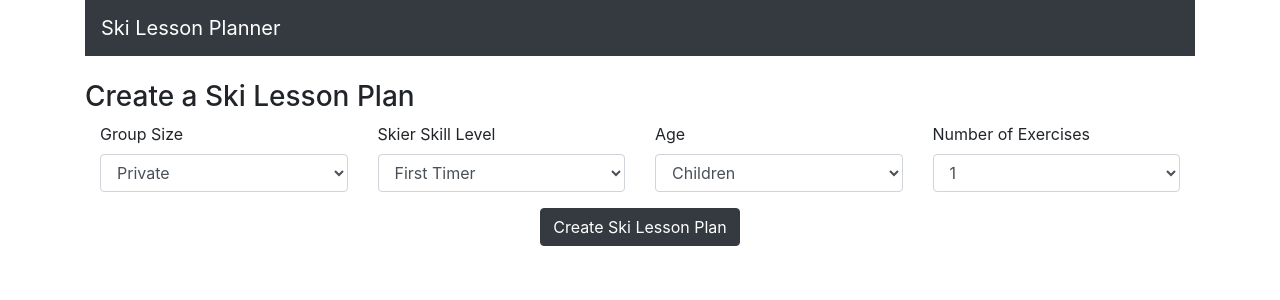
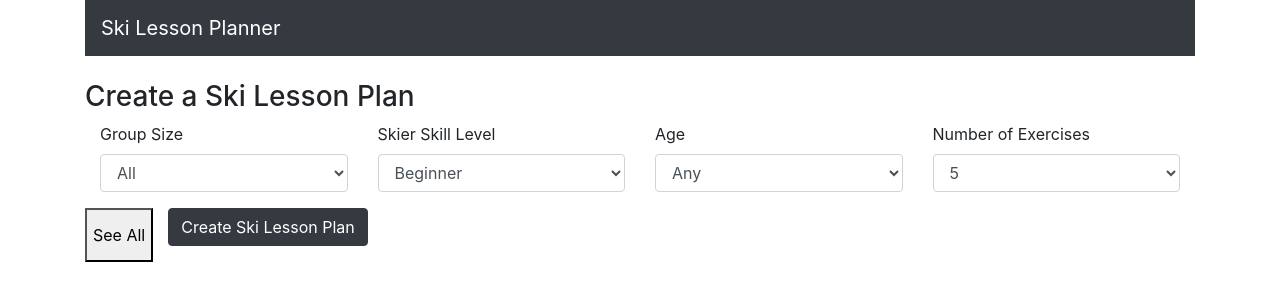
Before and after one commit to liannedls/ski_app, a React (Create React App) app in the folder client/: page / in a window 1280 px wide. Shown: the top 300 px of the page. Built offline with nearby package versions, Linux system fonts and the light colour scheme.

Commit message:
add see all functionality

```diff
--- a/client/src/components/create-exercise.component.js
+++ b/client/src/components/create-exercise.component.js
@@ -17,19 +17,20 @@ export default class CreateExercise extends Component {
     this.onChangeAge = this.onChangeAge.bind(this);
     this.onChangeExercisenum = this.onChangeExercisenum.bind(this);
     this.onSubmit = this.onSubmit.bind(this);
+    this.loadAll = this.loadAll.bind(this);
 
     this.state = {
-      groups: ['Private', 'Group', 'All'],
-      skills: ['First Timer', 'Beginner', 'Intermediate', 'Advanced'],
-      ages: ['Children', 'Adults','All'],
+      groups: ['Group', 'All'],
+      skills: ['Beginner', 'Intermediate', 'Advanced', 'First Timer'],
+      ages: ['Any', 'Children'],
       exercisenums: [1,2,3,4,5],
       exercises: [
         {name : "Malcom", description: "Reynolds", group: "Reynolds", age: "Reynolds", skill: "Reynolds"}
       ],
-      group: "Private",
-      skill: "First Timer",
-      age: "Children",
-      num: 1
+      group: "All",
+      skill: "Beginner",
+      age: "Any",
+      num: 5
     }
 
   }
@@ -64,6 +65,22 @@ export default class CreateExercise extends Component {
     console.log(this.state)
     //axios.get('https://frozen-stream-11960.herokuapp.com/exercises/',{params : {group:this.state.group, age:this.state.age, skill:this.state.skill, num:this.state.num}})
     axios.get('http://localhost:5000/exercises/',{params : {group:this.state.group, age:this.state.age, skill:this.state.skill, num:this.state.num}})
+      .then(response => {
+        console.log(response.data)
+        this.setState({ exercises: response.data })
+      })
+      .catch((error) => {
+        console.log(error);
+      })
+      this.setState({loadExercises:true})
+      //this.forceUpdate(e);
+  }
+
+  loadAll(e) {
+    e.preventDefault();
+
+    //axios.get('https://frozen-stream-11960.herokuapp.com/exercises/',{params : {group:this.state.group, age:this.state.age, skill:this.state.skill, num:this.state.num}})
+    axios.get('http://localhost:5000/exercises/all')
       .then(response => {
         console.log(response.data)
         this.setState({ exercises: response.data })
@@ -158,11 +175,15 @@ export default class CreateExercise extends Component {
         </Col>
 
         </Row>
-        <Row className = "justify-content-center">
+        <Row>
+        <button onClick={this.loadAll}>
+          See All
+        </button>
+          <Col className = "justify-content-center">
         <div className="form-group ">
           <input type="submit" value="Create Ski Lesson Plan" className="btn btn-dark" />
         </div>
-
+        </Col>
       </Row>
       </form>
 
--- a/client/src/components/exercise-list.component.js
+++ b/client/src/components/exercise-list.component.js
@@ -8,6 +8,7 @@ const Exercise = props => (
     <td>{props.exercise.group}</td>
     <td>{props.exercise.skill}</td>
     <td>{props.exercise.age}</td>
+    <td><a href={props.exercise.reference}>See More</a></td>
   </tr>
 )
 
@@ -32,6 +33,7 @@ export default class ExerciseList extends Component {
               <th>Group</th>
               <th>Skill</th>
               <th>Age</th>
+              <th>Reference</th>
             </tr>
           </thead>
           <tbody>
```
